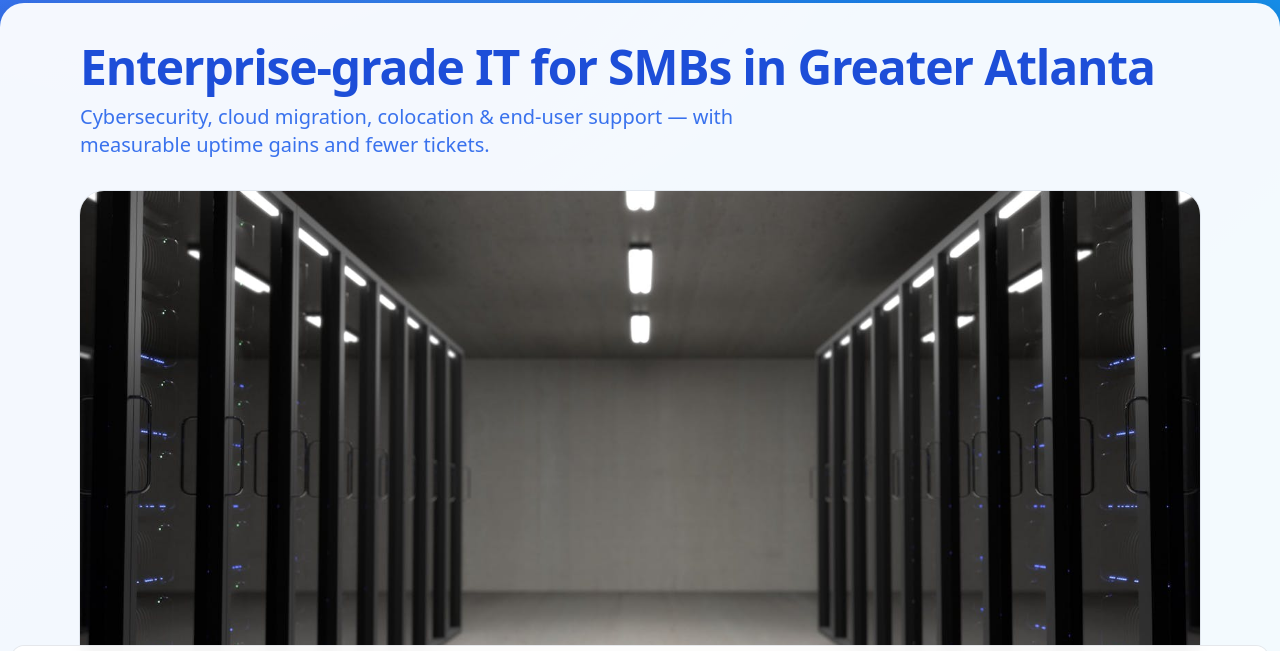
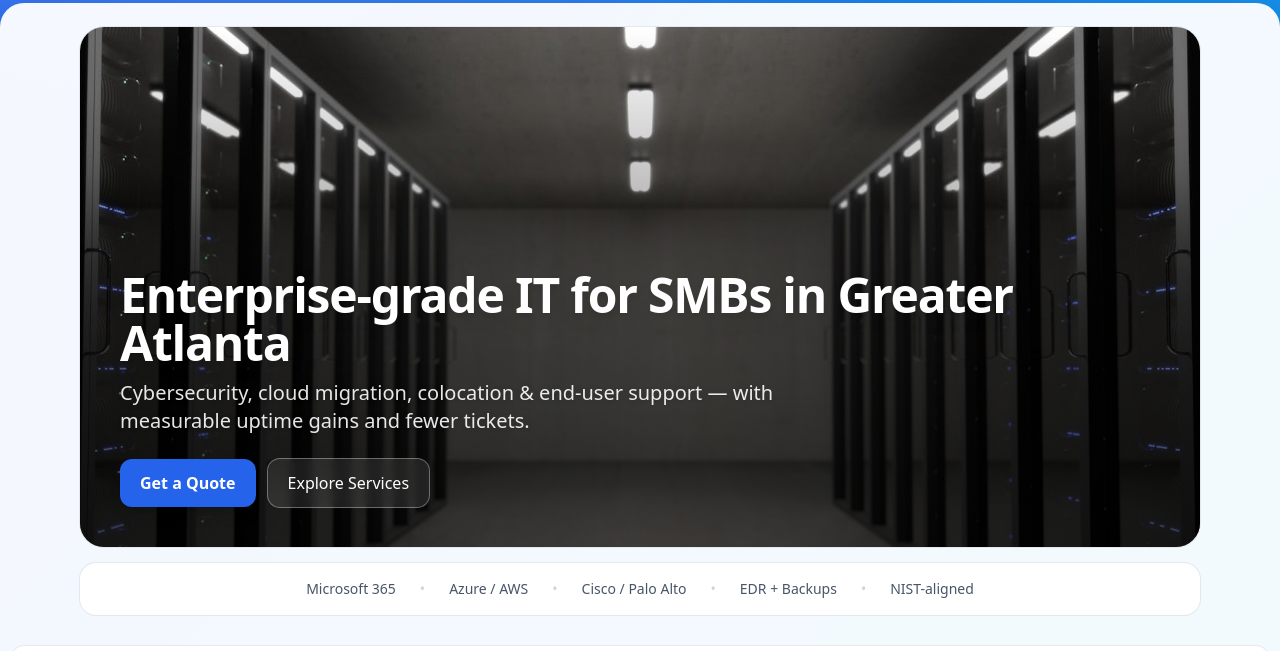
Before and after one commit to Tool-Go/KOKO-tech, a website: page public/index.html in a window 1280 px wide. Shown: the part 74-725 px from the top of the page. Drawn offline with nearby package versions, Linux system fonts and the light colour scheme.

Commit message:
home: overlay hero (title/subtitle on image with gradient)

```diff
--- a/public/index.html
+++ b/public/index.html
@@ -75,7 +75,42 @@
 </header>
 
 <main id="main">
-  <!-- HERO -->
+<!-- HERO (overlay) -->
+<section id="hero" class="max-w-6xl mx-auto px-4 pt-6">
+  <div class="relative rounded-3xl overflow-hidden ring-1 ring-slate-200">
+    <img
+      src="/assets/hero-datacenter.jpg"
+      alt="Enterprise datacenter racks operated by TTECH"
+      class="w-full h-[380px] md:h-[520px] object-cover select-none"
+    />
+
+    <!-- Voile sombre (lisibilité) -->
+    <div class="absolute inset-0 bg-gradient-to-t from-black/70 via-black/40 to-transparent"></div>
+
+    <!-- Texte en overlay -->
+    <div class="absolute inset-x-0 bottom-0 p-6 md:p-10">
+      <h1 class="text-3xl md:text-5xl font-extrabold tracking-tight text-white drop-shadow-lg">
+        Enterprise-grade IT for SMBs in Greater Atlanta
+      </h1>
+      <p class="mt-3 text-lg md:text-xl text-white/90 md:max-w-3xl drop-shadow">
+        Cybersecurity, cloud migration, colocation & end-user support — with measurable uptime gains and fewer tickets.
+      </p>
+
+      <div class="mt-6 flex flex-wrap gap-3">
+        <a href="/contact.html#quote"
+           class="px-5 py-3 rounded-xl bg-blue-600 text-white font-semibold shadow-lg">
+          Get a Quote
+        </a>
+        <a href="/services.html"
+           class="px-5 py-3 rounded-xl bg-white/10 ring-1 ring-white/40 text-white backdrop-blur-sm">
+          Explore Services
+        </a>
+      </div>
+    </div>
+  </div>
+</section>
+
+  <!-- HERO version titre en couleur
 <section id="hero" class="max-w-6xl mx-auto px-4 pt-10">
   <div class="text-center md:text-left">
     <h1 class="text-3xl md:text-5xl font-extrabold tracking-tight text-blue-700">
@@ -92,7 +127,7 @@
          class="w-full h-[360px] md:h-[480px] object-cover">
   </figure>
 </section>
-
+-->
 
   <!-- TRUST BAR -->
   <section class="max-w-6xl mx-auto px-4 pt-4 pb-10">
```
